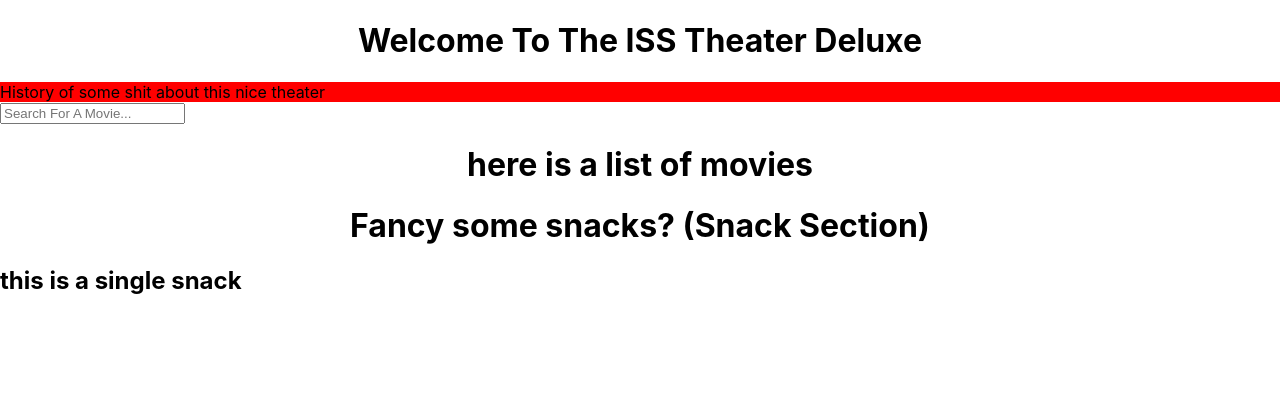
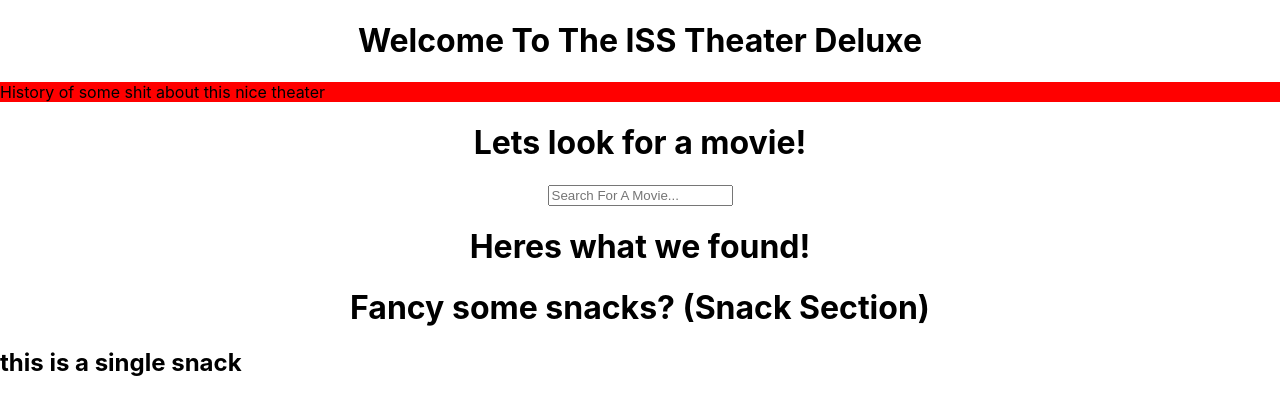
Before and after one commit to ISANCEHZ1994/theater_app_with_Redux, a React (Create React App) app: page / in a window 1280 px wide. Shown: the top 414 px of the page. Built offline with nearby package versions, Linux system fonts and the light colour scheme.

Commit message:
centered everything

```diff
--- a/src/Components/Movie.js
+++ b/src/Components/Movie.js
@@ -5,7 +5,7 @@ export default class Movie extends React.Component{
     render(){
         return(
             <>
-            <div style={{color: 'yellow'}}>
+            <div style={{color: 'yellow',textAlign: 'center'}}>
                  an actual moive
             </div>
 
--- a/src/Components/MovieList.js
+++ b/src/Components/MovieList.js
@@ -20,8 +20,8 @@ import Movie from './Movie';
 export default function MovieList({ results }){
     return(
         <> {/*creating Fragments to not take up more space*/}
-            <h1 style={{textAlign: 'center'}}> here is a list of movies</h1>
-                    <div style={{backgroundColor: 'blue'}}>
+            <h1 style={{textAlign: 'center'}}> Heres what we found!</h1>
+                    <div style={{backgroundColor: 'blue',textAlign: 'center'}}>
             {results.map( result => ( <Movie key={result.imdbID} movie={result} /> )
             )}
                 </div>
--- a/src/Components/Search.js
+++ b/src/Components/Search.js
@@ -3,7 +3,9 @@ import React from 'react';
 
 export default function Search ({handleInput,search}){
         return(
-          <section className='searchbox-wrap'>
+            <>
+            <h1 style={{textAlign: 'center'}}> Lets look for a movie! </h1>
+          <section className='searchbox-wrap' style={{textAlign: 'center'}}>
               <input
                     type='text'
                     placeholder='Search For A Movie...'
@@ -12,5 +14,6 @@ export default function Search ({handleInput,search}){
                     onKeyPress={search}
               />
           </section>
+          </>
         )
 };
```
